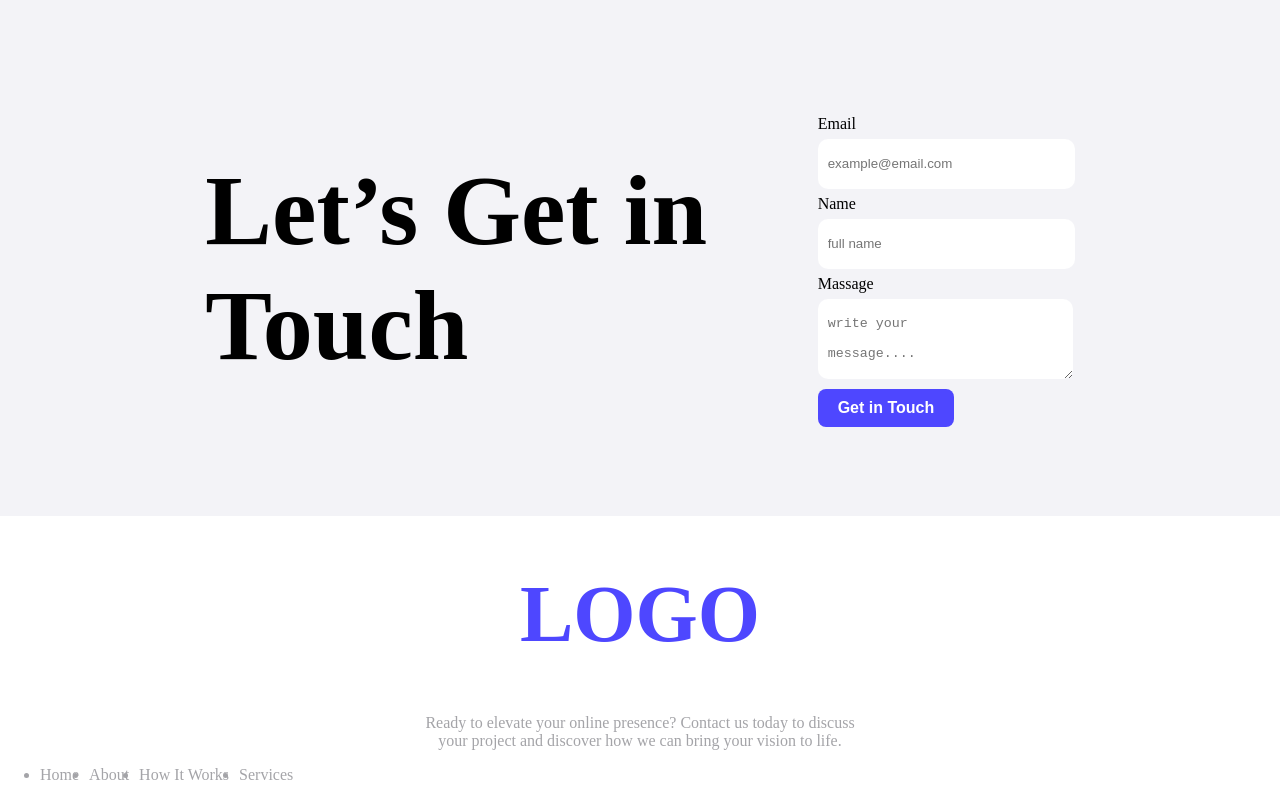
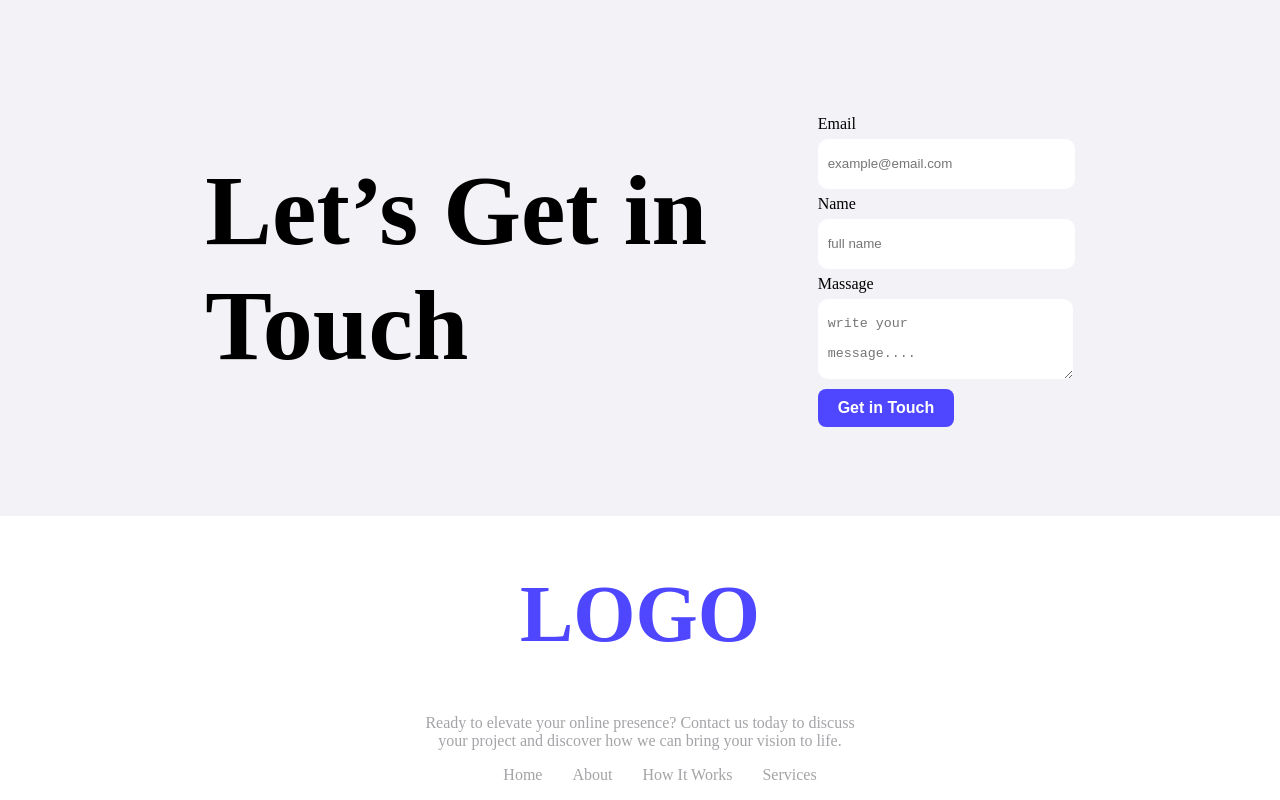
Before and after one commit to bonoshree009/landingPage, a plain HTML site: page index.html in a window 1280 px wide. Shown: the part 2073-2873 px from the top of the page. Drawn offline with Linux system fonts and the light colour scheme.

Commit message:
footer section done

```diff
--- a/styles.css
+++ b/styles.css
@@ -122,18 +122,17 @@ img{
 .form-items{
     line-height: 30px;
 }
-.footer{
+footer{
     text-align: center;
 }
 
-.footer ul{
+footer ul{
     display: flex;
+    justify-content: center;
+    color: #a4a4a8;
+    gap: 30px;
     text-align: center;
-    color: #a4a4a8;
-    gap: 10px;
-}
-footer li{
-        text-decoration: none;
-        text-align: center;
+    text-decoration: none;
+    list-style: none;
 
 }
```
Also changed, not shown: index.html (+2 -1 lines).
